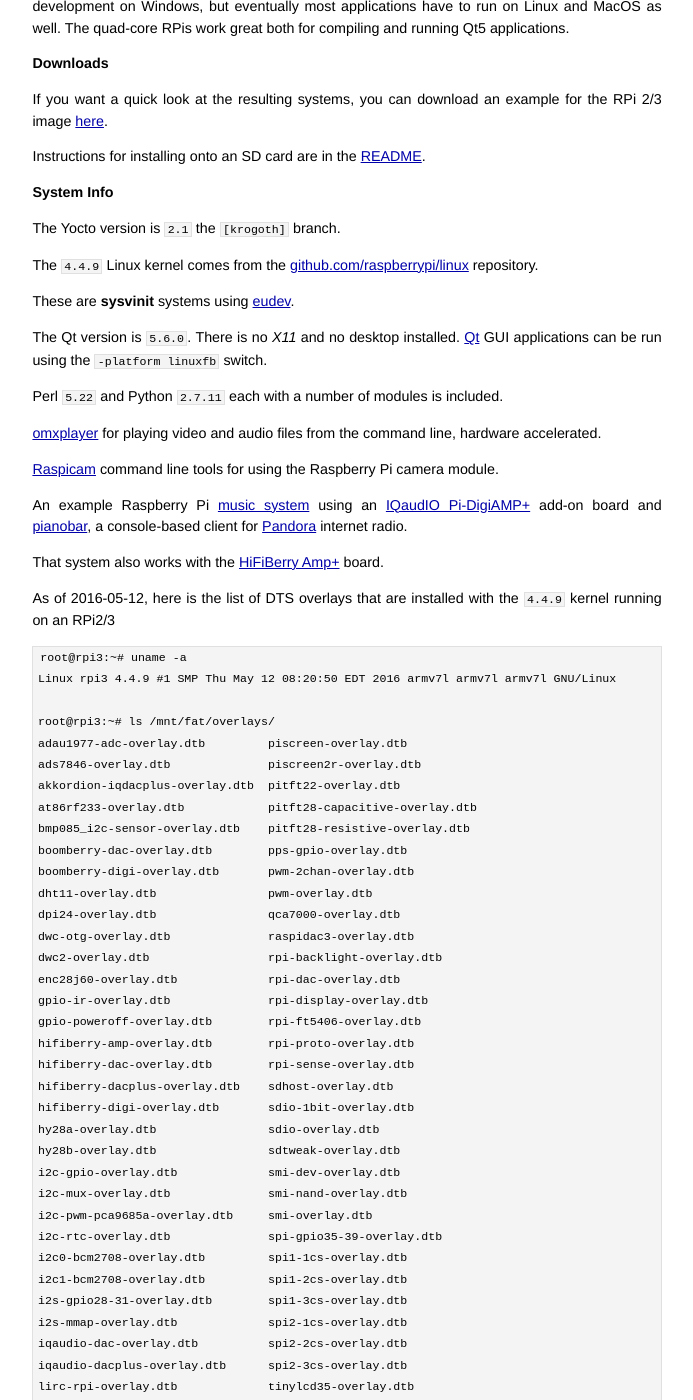
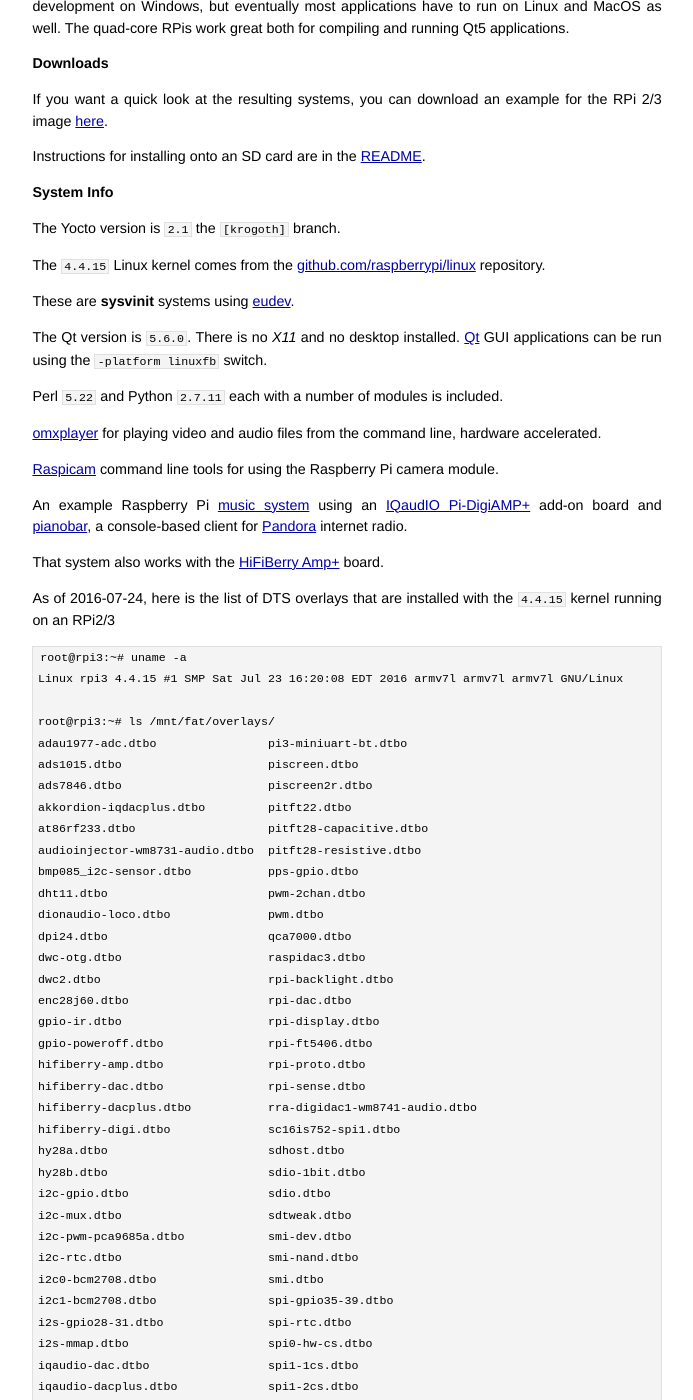
Before and after one commit to jumpnow/jumpnowtek-site, a Jekyll site: the page built from _posts/2015-12-04-Raspberry-Pi-Systems-with-Yocto.md, in a window 1280 px wide and 1400 px high, scrolled down 920 px. Shown: the whole window, without its empty margins (293-986 px from the left). Built offline with Jekyll 4.4.1, drawn with Linux system fonts in a browser that asks for light colours; some of the changed text lies outside the part shown.

Commit message:
Update rpi doc

```diff
--- a/_posts/2015-12-04-Raspberry-Pi-Systems-with-Yocto.md
+++ b/_posts/2015-12-04-Raspberry-Pi-Systems-with-Yocto.md
@@ -2,7 +2,7 @@
 layout: post
 title: Building Raspberry Pi Systems with Yocto
 description: "Building customized systems for the Raspberry Pi using tools from the Yocto Project"
-date: 2016-05-12 10:46:00
+date: 2016-07-24 08:40:00
 categories: rpi
 tags: [linux, rpi, yocto, rpi2, rpi3, rpi zero, rpi compute]
 ---
@@ -19,7 +19,7 @@
 
 I am using the Yocto [meta-raspberrypi][meta-raspberrypi] layer, but have updated recipes for the Linux kernel, [bootfiles][firmware-repo] and some [userland][userland-repo] components.
 
-I have done some testing with the following boards using the `4.4.8` kernel
+I have done some testing with the following boards using the `4.4.15` kernel
 
 * [RPi3][rpi3-b]
 * [RPi2][rpi2-b]
@@ -50,7 +50,7 @@
 
 The Yocto version is `2.1` the `[krogoth]` branch.
 
-The `4.4.9` Linux kernel comes from the [github.com/raspberrypi/linux][rpi-kernel] repository.
+The `4.4.15` Linux kernel comes from the [github.com/raspberrypi/linux][rpi-kernel] repository.
 
 These are **sysvinit** systems using [eudev][eudev].
 
@@ -66,50 +66,55 @@
 
 That system also works with the [HiFiBerry Amp+][hifiberry-amp] board.
 
-As of 2016-05-12, here is the list of DTS overlays that are installed with the `4.4.9` kernel running on an RPi2/3
+As of 2016-07-24, here is the list of DTS overlays that are installed with the `4.4.15` kernel running on an RPi2/3
 
     root@rpi3:~# uname -a
-    Linux rpi3 4.4.9 #1 SMP Thu May 12 08:20:50 EDT 2016 armv7l armv7l armv7l GNU/Linux
+    Linux rpi3 4.4.15 #1 SMP Sat Jul 23 16:20:08 EDT 2016 armv7l armv7l armv7l GNU/Linux
 
     root@rpi3:~# ls /mnt/fat/overlays/
-    adau1977-adc-overlay.dtb         piscreen-overlay.dtb
-    ads7846-overlay.dtb              piscreen2r-overlay.dtb
-    akkordion-iqdacplus-overlay.dtb  pitft22-overlay.dtb
-    at86rf233-overlay.dtb            pitft28-capacitive-overlay.dtb
-    bmp085_i2c-sensor-overlay.dtb    pitft28-resistive-overlay.dtb
-    boomberry-dac-overlay.dtb        pps-gpio-overlay.dtb
-    boomberry-digi-overlay.dtb       pwm-2chan-overlay.dtb
-    dht11-overlay.dtb                pwm-overlay.dtb
-    dpi24-overlay.dtb                qca7000-overlay.dtb
-    dwc-otg-overlay.dtb              raspidac3-overlay.dtb
-    dwc2-overlay.dtb                 rpi-backlight-overlay.dtb
-    enc28j60-overlay.dtb             rpi-dac-overlay.dtb
-    gpio-ir-overlay.dtb              rpi-display-overlay.dtb
-    gpio-poweroff-overlay.dtb        rpi-ft5406-overlay.dtb
-    hifiberry-amp-overlay.dtb        rpi-proto-overlay.dtb
-    hifiberry-dac-overlay.dtb        rpi-sense-overlay.dtb
-    hifiberry-dacplus-overlay.dtb    sdhost-overlay.dtb
-    hifiberry-digi-overlay.dtb       sdio-1bit-overlay.dtb
-    hy28a-overlay.dtb                sdio-overlay.dtb
-    hy28b-overlay.dtb                sdtweak-overlay.dtb
-    i2c-gpio-overlay.dtb             smi-dev-overlay.dtb
-    i2c-mux-overlay.dtb              smi-nand-overlay.dtb
-    i2c-pwm-pca9685a-overlay.dtb     smi-overlay.dtb
-    i2c-rtc-overlay.dtb              spi-gpio35-39-overlay.dtb
-    i2c0-bcm2708-overlay.dtb         spi1-1cs-overlay.dtb
-    i2c1-bcm2708-overlay.dtb         spi1-2cs-overlay.dtb
-    i2s-gpio28-31-overlay.dtb        spi1-3cs-overlay.dtb
-    i2s-mmap-overlay.dtb             spi2-1cs-overlay.dtb
-    iqaudio-dac-overlay.dtb          spi2-2cs-overlay.dtb
-    iqaudio-dacplus-overlay.dtb      spi2-3cs-overlay.dtb
-    lirc-rpi-overlay.dtb             tinylcd35-overlay.dtb
-    mcp2515-can0-overlay.dtb         uart1-overlay.dtb
-    mcp2515-can1-overlay.dtb         vc4-kms-v3d-overlay.dtb
-    mmc-overlay.dtb                  vga666-overlay.dtb
-    mz61581-overlay.dtb              w1-gpio-overlay.dtb
-    pi3-act-led-overlay.dtb          w1-gpio-pullup-overlay.dtb
-    pi3-disable-bt-overlay.dtb       wittypi-overlay.dtb
-    pi3-miniuart-bt-overlay.dtb
+    adau1977-adc.dtbo                pi3-miniuart-bt.dtbo
+    ads1015.dtbo                     piscreen.dtbo
+    ads7846.dtbo                     piscreen2r.dtbo
+    akkordion-iqdacplus.dtbo         pitft22.dtbo
+    at86rf233.dtbo                   pitft28-capacitive.dtbo
+    audioinjector-wm8731-audio.dtbo  pitft28-resistive.dtbo
+    bmp085_i2c-sensor.dtbo           pps-gpio.dtbo
+    dht11.dtbo                       pwm-2chan.dtbo
+    dionaudio-loco.dtbo              pwm.dtbo
+    dpi24.dtbo                       qca7000.dtbo
+    dwc-otg.dtbo                     raspidac3.dtbo
+    dwc2.dtbo                        rpi-backlight.dtbo
+    enc28j60.dtbo                    rpi-dac.dtbo
+    gpio-ir.dtbo                     rpi-display.dtbo
+    gpio-poweroff.dtbo               rpi-ft5406.dtbo
+    hifiberry-amp.dtbo               rpi-proto.dtbo
+    hifiberry-dac.dtbo               rpi-sense.dtbo
+    hifiberry-dacplus.dtbo           rra-digidac1-wm8741-audio.dtbo
+    hifiberry-digi.dtbo              sc16is752-spi1.dtbo
+    hy28a.dtbo                       sdhost.dtbo
+    hy28b.dtbo                       sdio-1bit.dtbo
+    i2c-gpio.dtbo                    sdio.dtbo
+    i2c-mux.dtbo                     sdtweak.dtbo
+    i2c-pwm-pca9685a.dtbo            smi-dev.dtbo
+    i2c-rtc.dtbo                     smi-nand.dtbo
+    i2c0-bcm2708.dtbo                smi.dtbo
+    i2c1-bcm2708.dtbo                spi-gpio35-39.dtbo
+    i2s-gpio28-31.dtbo               spi-rtc.dtbo
+    i2s-mmap.dtbo                    spi0-hw-cs.dtbo
+    iqaudio-dac.dtbo                 spi1-1cs.dtbo
+    iqaudio-dacplus.dtbo             spi1-2cs.dtbo
+    iqaudio-digi-wm8804-audio.dtbo   spi1-3cs.dtbo
+    justboom-dac.dtbo                spi2-1cs.dtbo
+    justboom-digi.dtbo               spi2-2cs.dtbo
+    lirc-rpi.dtbo                    spi2-3cs.dtbo
+    mcp23017.dtbo                    tinylcd35.dtbo
+    mcp2515-can0.dtbo                uart1.dtbo
+    mcp2515-can1.dtbo                vc4-kms-v3d.dtbo
+    mmc.dtbo                         vga666.dtbo
+    mz61581.dtbo                     w1-gpio-pullup.dtbo
+    pi3-act-led.dtbo                 w1-gpio.dtbo
+    pi3-disable-bt.dtbo              wittypi.dtbo
+
 
 I've only tested a few
 
```
